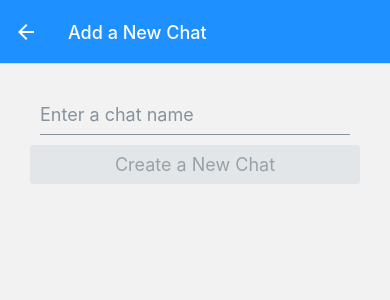
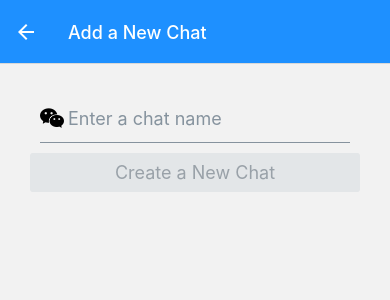
Before and after one commit to ying-teaching/chat0616, a React Native app: screen /AddChat in a window 390 px wide. Shown: the top 300 px of the page. Built offline with nearby package versions, Linux system fonts and the light colour scheme; no server answers.

Commit message:
add input icon

```diff
--- a/screens/AddChatScreen/index.jsx
+++ b/screens/AddChatScreen/index.jsx
@@ -2,8 +2,9 @@ import React, { useLayoutEffect, useState } from 'react';
 import { StyleSheet, View } from 'react-native';
 
 import { Button, Input } from '@rneui/base';
+import { AntDesign } from '@expo/vector-icons';
+
 import { getFirestore, addDoc, collection } from 'firebase/firestore';
-
 import firebaseApp from '../../firebase/firebase';
 const db = getFirestore(firebaseApp);
 
@@ -32,6 +33,7 @@ export default function AddChatScreen({ navigation }) {
         placeholder="Enter a chat name"
         onChangeText={setChatName}
         onSubmitEditing={createChat}
+        leftIcon={<AntDesign name="wechat" size={24} color="black" />}
       />
       <Button
         title="Create a New Chat"
```
